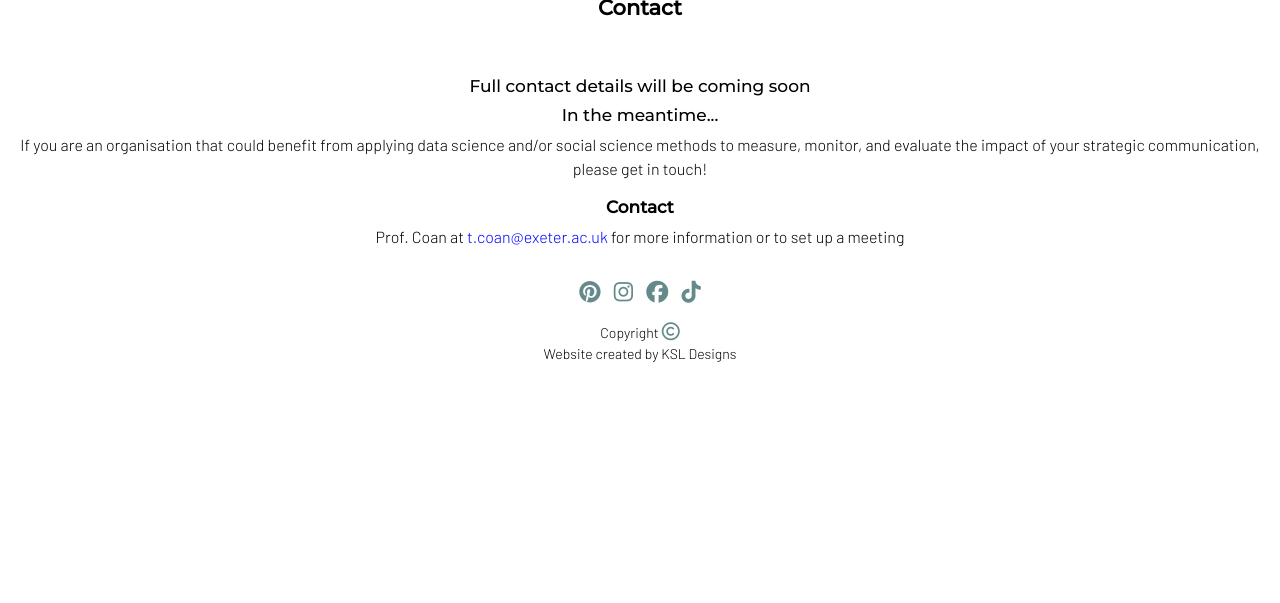
After one commit to llewellynksj/c3ds, a Django app: page /about/contact in a window 1280 px wide. The commit adds this page. Shown: the part 197-800 px from the top of the page. Run offline with Django 3.2, Linux system fonts and the light colour scheme; some libraries are stand-ins or nearby versions.

Commit message:
Link up views, urls and templates in about app and add coming soon message

```diff
--- /dev/null
+++ b/about/templates/contact.html
@@ -0,0 +1,17 @@
+{% extends 'base.html' %}
+
+{% block content %}
+
+<section class="container-fluid">
+    <h1 class="my-3 pb-3 text-center"><strong>Contact</strong></h1>
+    <br>
+    <h2 class="text-center">Full contact details will be coming soon</h2>
+
+    <h2 class="text-center">In the meantime...</h2>
+    <p class="text-center">If you are an organisation that could benefit from applying data science and/or social science methods to measure, monitor, and evaluate the impact of your strategic communication, please get in touch!</p>
+
+    <h2 class="text-center"><strong>Contact</strong></h2>
+    <p class="text-center">Prof. Coan at <a href="mailto:t.coan@exeter.ac.uk" class="link-colour">t.coan@exeter.ac.uk</a> for more information or to set up a meeting</p>
+
+</section>
+{% endblock %}
--- /dev/null
+++ b/about/urls.py
@@ -0,0 +1,17 @@
+from django.urls import path
+from . import views
+
+urlpatterns = [
+    path(
+        'about',
+        views.display_about,
+        name='about'),
+    path(
+        'partners',
+        views.display_partners,
+        name='partners'),
+    path(
+        'contact',
+        views.display_contact,
+        name='contact'),
+]
--- a/about/views.py
+++ b/about/views.py
@@ -1,3 +1,22 @@
-from django.shortcuts import render
+from django.shortcuts import render, get_object_or_404
 
-# Create your views here.
+
+def display_contact(request):
+    """
+    Displays the contact page
+    """
+    return render(request, 'contact.html', {})
+
+
+def display_about(request):
+    """
+    Displays the about page
+    """
+    return render(request, 'about.html', {})
+
+
+def display_partners(request):
+    """
+    Displays the partners page
+    """
+    return render(request, 'partners.html', {})
--- a/c3ds/urls.py
+++ b/c3ds/urls.py
@@ -5,6 +5,7 @@ urlpatterns = [
     path('admin/', admin.site.urls),
     path('summernote/', include('django_summernote.urls')),
     path('', include('home.urls')),
+    path('about/', include('about.urls')),
     path('people/', include('people.urls')),
     path('research/', include('research.urls')),
 ]
--- a/templates/base.html
+++ b/templates/base.html
@@ -44,9 +44,9 @@
               About
             </a>
             <ul class="dropdown-menu">
-              <li><a class="dropdown-item" href="#">About C3DS</a></li>
-              <li><a class="dropdown-item" href="#">Affiliates & Partners</a></li>
-              <li><a class="dropdown-item" href="#">Contact</a></li>
+              <li><a class="dropdown-item" href="{% url 'about' %}">About C3DS</a></li>
+              <li><a class="dropdown-item" href="{% url 'partners' %}">Affiliates & Partners</a></li>
+              <li><a class="dropdown-item" href="{% url 'contact' %}">Contact</a></li>
             </ul>
           </li>
           <li class="nav-item">
```
Also changed, not shown: about/templates/about.html (added, +11 -0 lines), about/templates/partners.html (added, +11 -0 lines).
